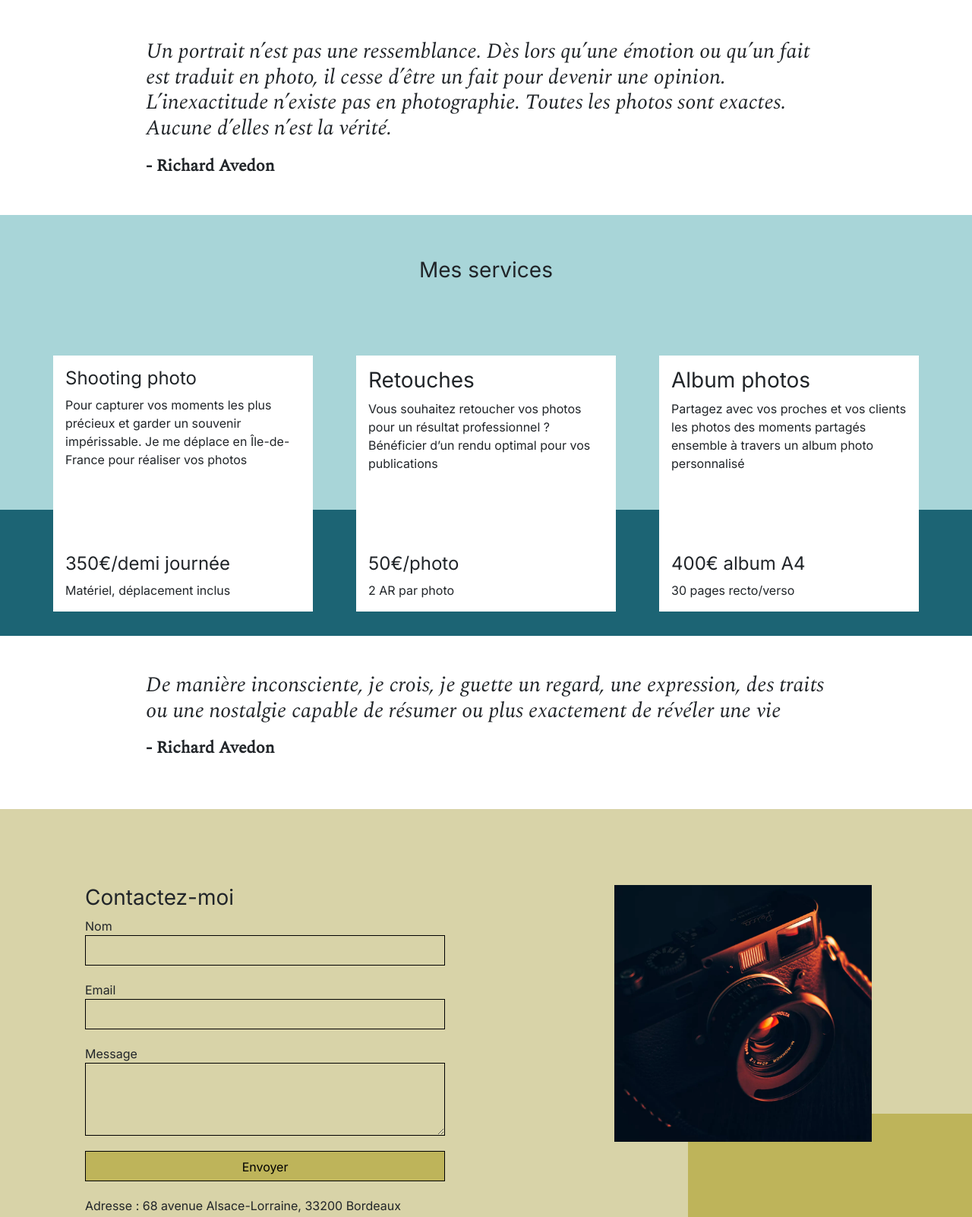
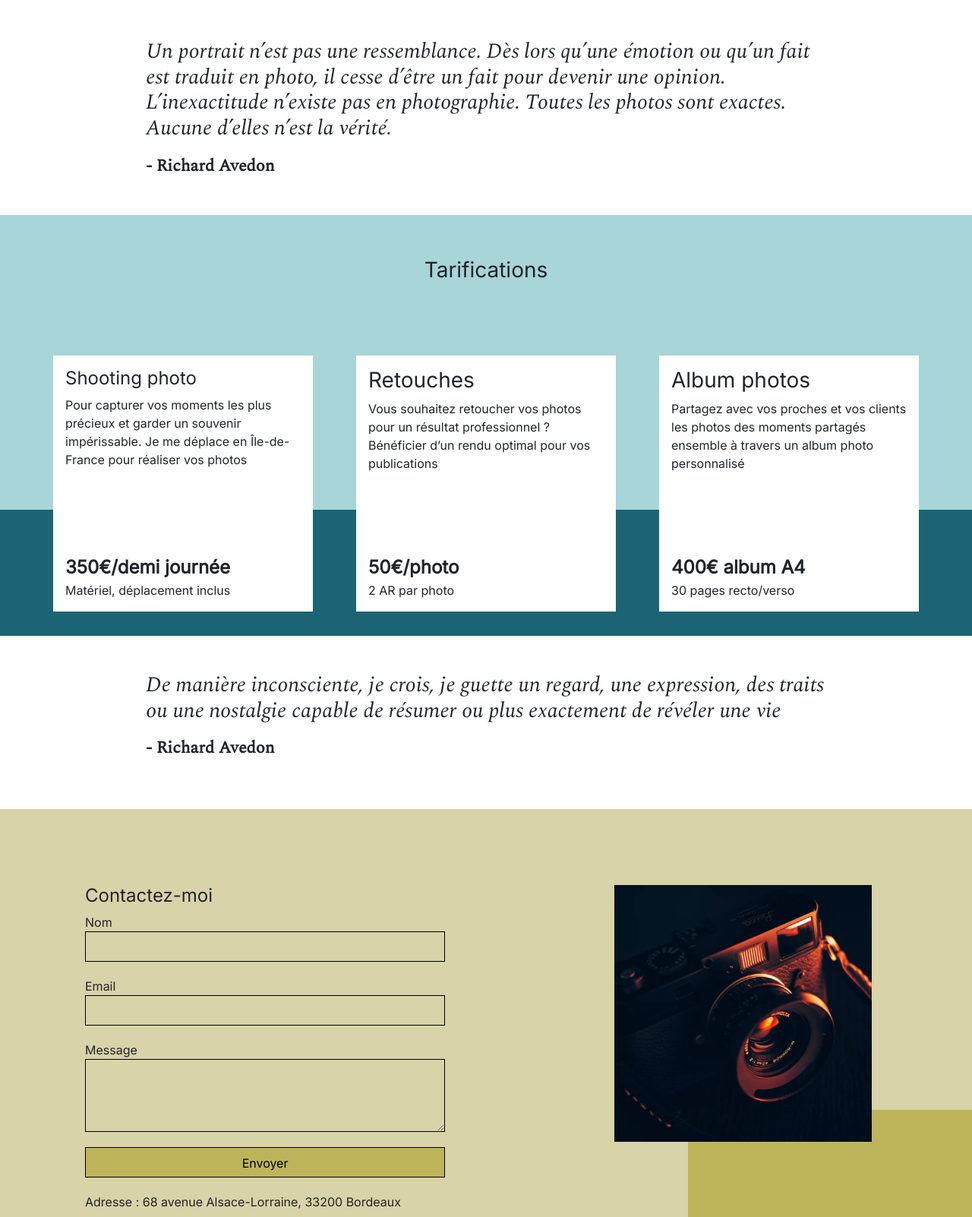
Before and after one commit to dorea5/Referencement-Nina-Carducci, a plain HTML site: page index.html in a window 1280 px wide. Shown: the part 2853-4455 px from the top of the page at 76% size. Drawn offline with nearby package versions, Linux system fonts and the light colour scheme.

Commit message:
balises h correction tarifs

```diff
--- a/assets/style.css
+++ b/assets/style.css
@@ -180,6 +180,11 @@ body {
 
 }
 
+.prix{
+	font-size: 1.5em;
+	font-weight: bold;
+}
+
 .service {
 	background-color: white;
 	max-width: 390px;
--- a/index.html
+++ b/index.html
@@ -295,7 +295,7 @@
       </section>
 
       <section id="services">
-        <h3 class="title">Mes services</h3>
+        <h3 class="title">Tarifications</h3>
         <div class="container">
           <div class="service">
             <div class="service__description">
@@ -307,7 +307,7 @@
               </p>
             </div>
             <div class="service__price">
-              <h4>350€/demi journée</h4>
+              <div class="prix">350€/demi journée</div>
               <span>Matériel, déplacement inclus</span>
             </div>
           </div>
@@ -322,7 +322,7 @@
               </p>
             </div>
             <div class="service__price">
-              <h4>50€/photo</h4>
+              <div class="prix">50€/photo</div>
               <span>2 AR par photo</span>
             </div>
           </div>
@@ -335,7 +335,7 @@
               </p>
             </div>
             <div class="service__price">
-              <h4>400€ album A4</h4>
+              <div class="prix">400€ album A4</div>
               <span>30 pages recto/verso</span>
             </div>
           </div>
@@ -359,7 +359,7 @@
       <section id="contact">
         <div class="container">
           <div class="form-container">
-            <h3>Contactez-moi</h3>
+            <h4>Contactez-moi</h4>
             <form action="" method="post">
               <label for="nom">Nom</label>
               <input
```
